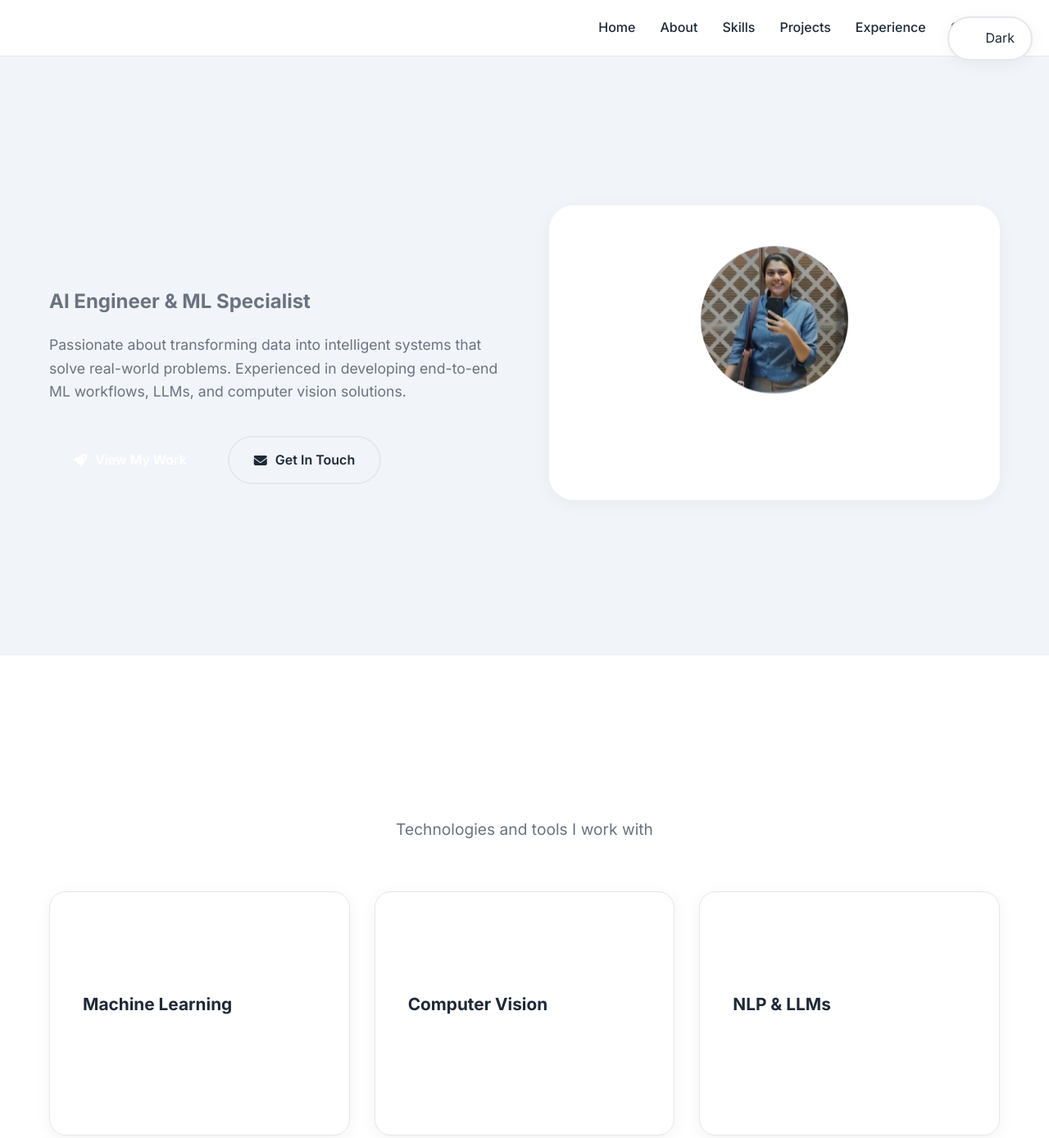
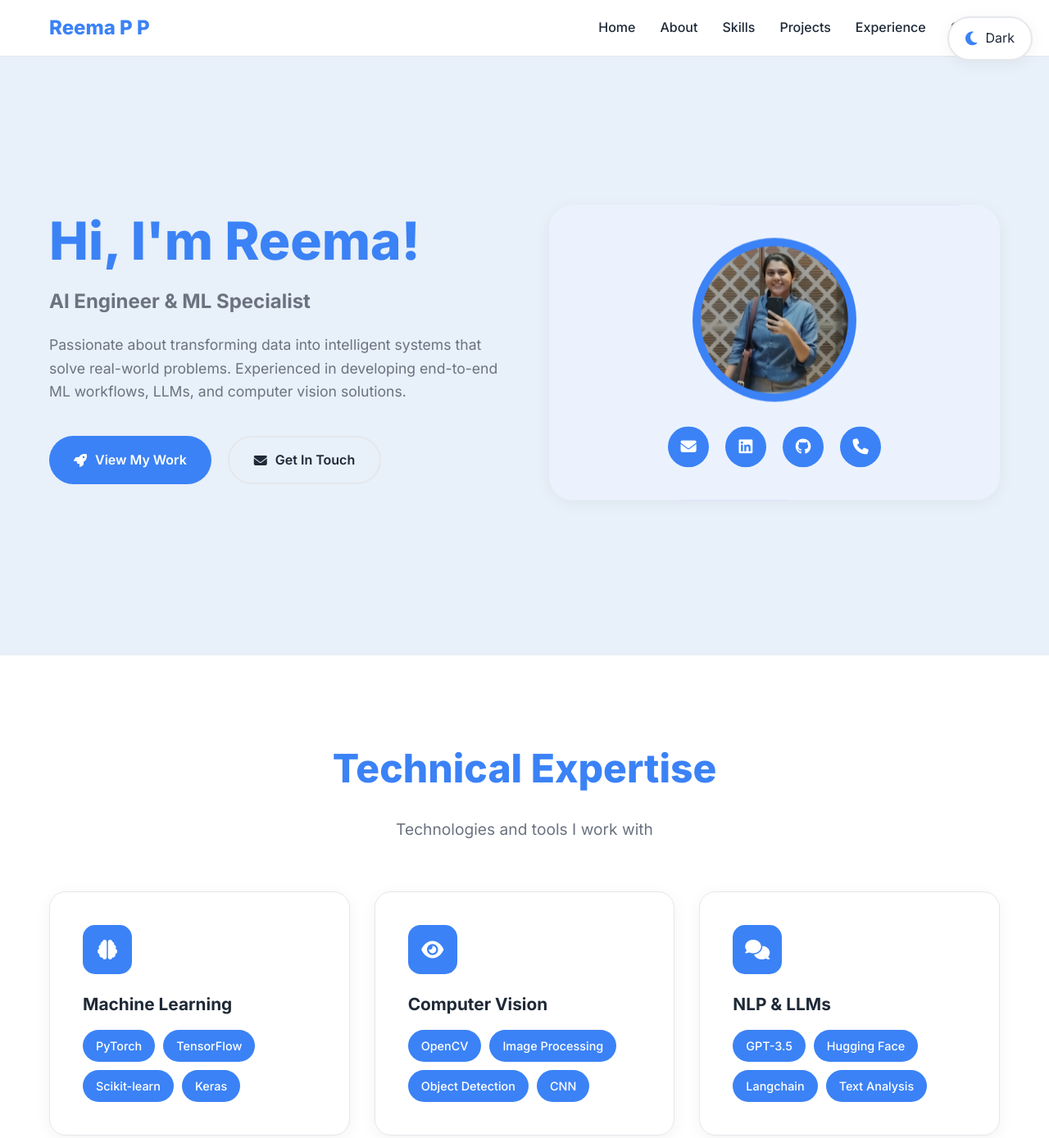
Before and after one commit to pp-reema/portfolio, a plain HTML site: page index.html in a window 1280 px wide. Shown: the top 1389 px of the page at 82% size. Drawn offline with Linux system fonts and the light colour scheme.

Commit message:
Update index.html

```diff
--- a/index.html
+++ b/index.html
@@ -76,7 +76,7 @@
 
         .theme-toggle i {
             font-size: 1.2rem;
-            background: var(--primary-gradient);
+            background: var(--primary-color);
             -webkit-background-clip: text;
             -webkit-text-fill-color: transparent;
             background-clip: text;
@@ -108,7 +108,7 @@
         .logo {
             font-size: 1.5rem;
             font-weight: 800;
-            background: var(--primary-gradient);
+            background: var(--primary-color);
             -webkit-background-clip: text;
             -webkit-text-fill-color: transparent;
             background-clip: text;
@@ -135,7 +135,7 @@
             left: 0;
             width: 0;
             height: 2px;
-            background: var(--primary-gradient);
+            background: var(--primary-color);
             transition: width 0.3s ease;
         }
 
@@ -160,7 +160,7 @@
             left: 0;
             right: 0;
             bottom: 0;
-            background: var(--primary-gradient);
+            background: var(--primary-color);
             opacity: 0.05;
             z-index: 1;
         }
@@ -185,7 +185,7 @@
             font-size: clamp(2.5rem, 5vw, 4rem);
             font-weight: 800;
             margin-bottom: 20px;
-            background: var(--primary-gradient);
+            background: var(--primary-color);
             -webkit-background-clip: text;
             -webkit-text-fill-color: transparent;
             background-clip: text;
@@ -228,7 +228,7 @@
         }
 
         .btn-primary {
-            background: var(--primary-gradient);
+            background: var(--primary-color);
             color: white;
             border: none;
         }
@@ -267,7 +267,7 @@
             left: -50%;
             width: 200%;
             height: 200%;
-            background: var(--primary-gradient);
+            background: var(--primary-color);
             opacity: 0.1;
             border-radius: 50%;
             z-index: 1;
@@ -283,7 +283,7 @@
             z-index: 2;
             overflow: hidden;
             border: 5px solid transparent;
-            background: var(--primary-gradient);
+            background: var(--primary-color);
             padding: 5px;
         }
 
@@ -308,7 +308,7 @@
             width: 50px;
             height: 50px;
             border-radius: 50%;
-            background: var(--primary-gradient);
+            background: var(--primary-color);
             display: flex;
             align-items: center;
             justify-content: center;
@@ -340,7 +340,7 @@
             font-size: 3rem;
             font-weight: 800;
             margin-bottom: 20px;
-            background: var(--primary-gradient);
+            background: var(--primary-color);
             -webkit-background-clip: text;
             -webkit-text-fill-color: transparent;
             background-clip: text;
@@ -379,7 +379,7 @@
             left: -100%;
             width: 100%;
             height: 100%;
-            background: var(--primary-gradient);
+            background: var(--primary-color);
             opacity: 0.1;
             transition: all 0.5s ease;
         }
@@ -396,7 +396,7 @@
         .skill-icon {
             width: 60px;
             height: 60px;
-            background: var(--primary-gradient);
+            background: var(--primary-color);
             border-radius: 15px;
             display: flex;
             align-items: center;
@@ -420,7 +420,7 @@
         }
 
         .skill-tag {
-            background: var(--primary-gradient);
+            background: var(--primary-color);
             color: white;
             padding: 8px 16px;
             border-radius: 20px;
@@ -452,7 +452,7 @@
 
         .project-image {
             height: 200px;
-            background: var(--primary-gradient);
+            background: var(--primary-color);
             display: flex;
             align-items: center;
             justify-content: center;
@@ -513,7 +513,7 @@
             top: 0;
             bottom: 0;
             width: 4px;
-            background: var(--primary-gradient);
+            background: var(--primary-color);
             transform: translateX(-50%);
         }
 
@@ -545,7 +545,7 @@
             position: absolute;
             top: 50%;
             transform: translateY(-50%);
-            background: var(--primary-gradient);
+            background: var(--primary-color);
             color: white;
             padding: 10px 20px;
             border-radius: 25px;
@@ -578,7 +578,7 @@
             font-size: 2rem;
             font-weight: 700;
             margin-bottom: 20px;
-            background: var(--primary-gradient);
+            background: var(--primary-color);
             -webkit-background-clip: text;
             -webkit-text-fill-color: transparent;
             background-clip: text;
@@ -607,7 +607,7 @@
         }
 
         .contact-item i {
-            background: var(--primary-gradient);
+            background: var(--primary-color);
             -webkit-background-clip: text;
             -webkit-text-fill-color: transparent;
             background-clip: text;
@@ -1030,7 +1030,7 @@
                     <div class="experience-card">
                         <div class="experience-date">Aug 2023 – Jul 2024</div>
                         <h3 style="color: var(--text-primary); margin-bottom: 10px;">Project Assistant</h3>
-                        <h4 style="background: var(--primary-gradient); -webkit-background-clip: text; -webkit-text-fill-color: transparent; background-clip: text; margin-bottom: 20px;">Optimization and Machine Learning (OML) Lab, Digital University Kerala</h4>
+                        <h4 style="background: var(--primary-color); -webkit-background-clip: text; -webkit-text-fill-color: transparent; background-clip: text; margin-bottom: 20px;">Optimization and Machine Learning (OML) Lab, Digital University Kerala</h4>
                         <ul style="color: var(--text-secondary); margin-left: 20px;">
                             <li>Designed dynamic path controllable framework reducing computational cost by ~25%</li>
                             <li>Built custom deep unfolded network improving PSNR by 1.8 dB and SSIM by 3.2%</li>
```
